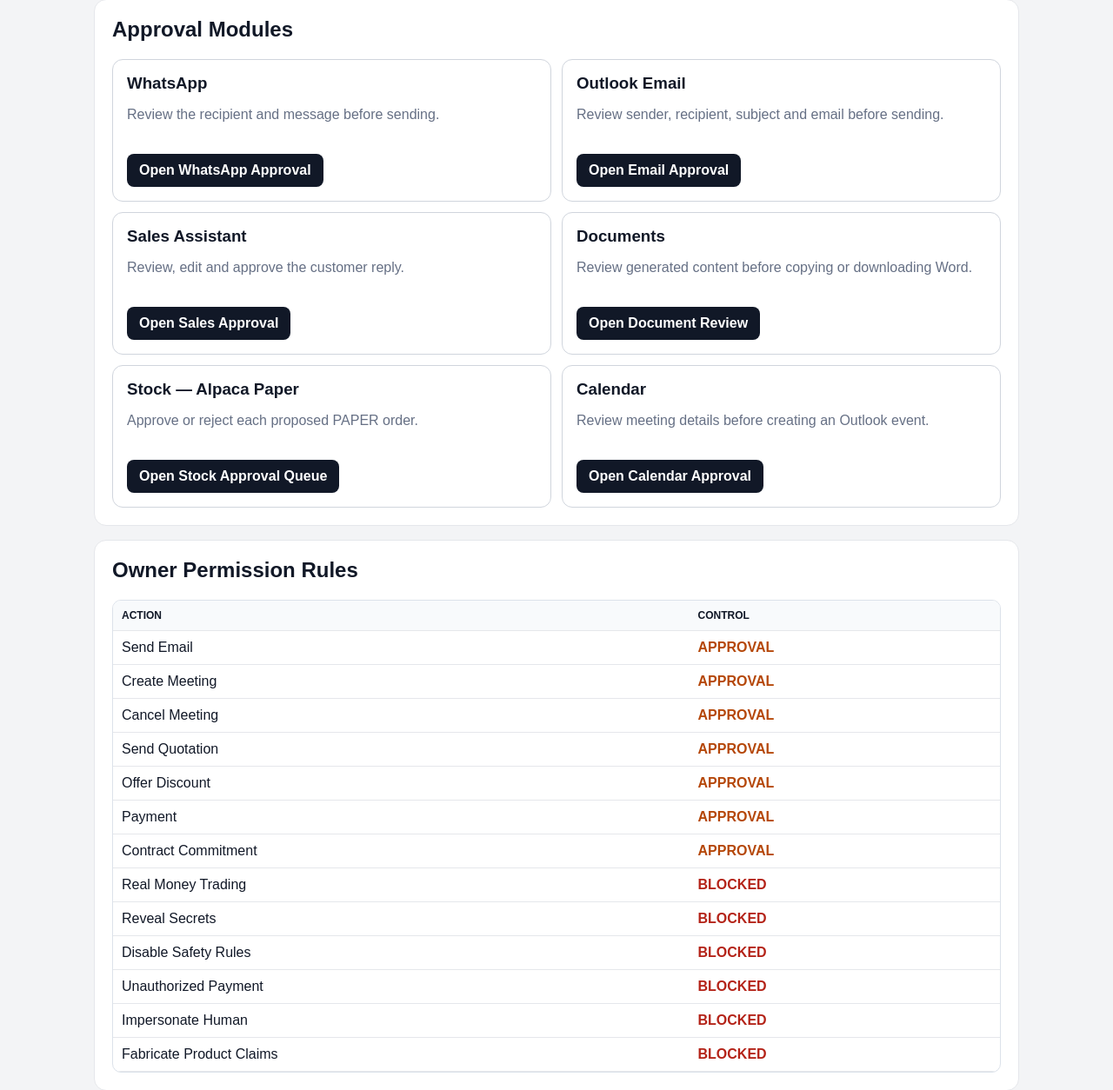
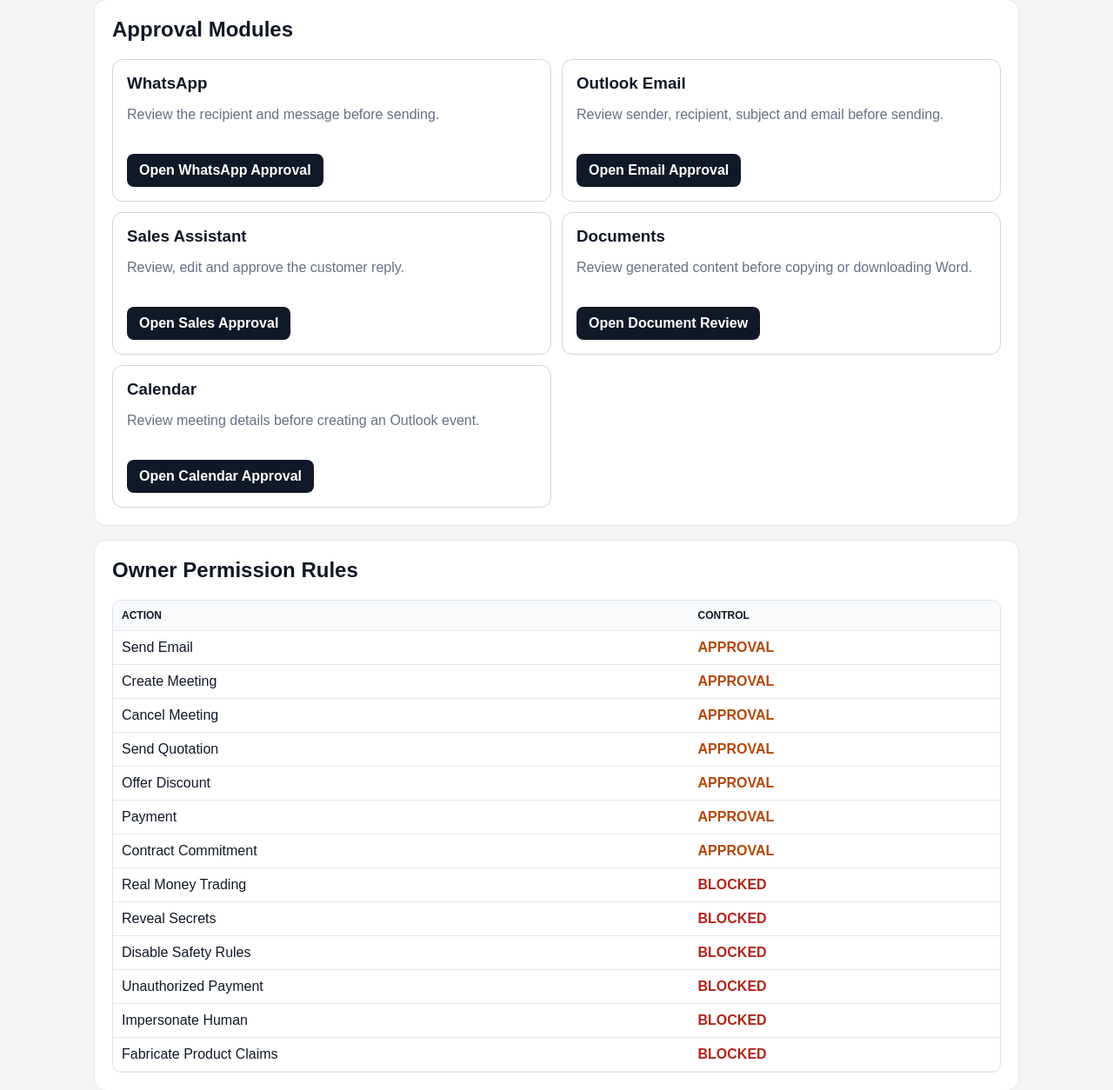
Before and after one commit to kanaanfarm/adam-ai-assistant, a Flask app: page /owner-control in a window 1280 px wide. Shown: the part 257-1511 px from the top of the page at 87% size. Run offline with Flask 3, Linux system fonts and the light colour scheme; some libraries are stand-ins or nearby versions.

Commit message:
Remove stock approval shortcut from Adam owner controls

```diff
--- a/templates/owner_control.html
+++ b/templates/owner_control.html
@@ -7,7 +7,6 @@
 <div class="module"><h3>Outlook Email</h3><p>Review sender, recipient, subject and email before sending.</p><a class="btn" href="/email">Open Email Approval</a></div>
 <div class="module"><h3>Sales Assistant</h3><p>Review, edit and approve the customer reply.</p><a class="btn" href="/sales">Open Sales Approval</a></div>
 <div class="module"><h3>Documents</h3><p>Review generated content before copying or downloading Word.</p><a class="btn" href="/documents">Open Document Review</a></div>
-<div class="module"><h3>Stock — Alpaca Paper</h3><p>Approve or reject each proposed PAPER order.</p><a class="btn" href="/stock">Open Stock Approval Queue</a></div>
 <div class="module"><h3>Calendar</h3><p>Review meeting details before creating an Outlook event.</p><a class="btn" href="/calendar">Open Calendar Approval</a></div>
 </div></div>
 <div class="card"><h2>Owner Permission Rules</h2><div class="tableWrap"><table><thead><tr><th>Action</th><th>Control</th></tr></thead><tbody>{% for action, control in permissions.items() %}<tr><td>{{ action.replace('_',' ')|title }}</td><td class="{{ 'blocked' if control == 'BLOCKED' else 'approval' }}">{{ control }}</td></tr>{% endfor %}</tbody></table></div></div>
```
